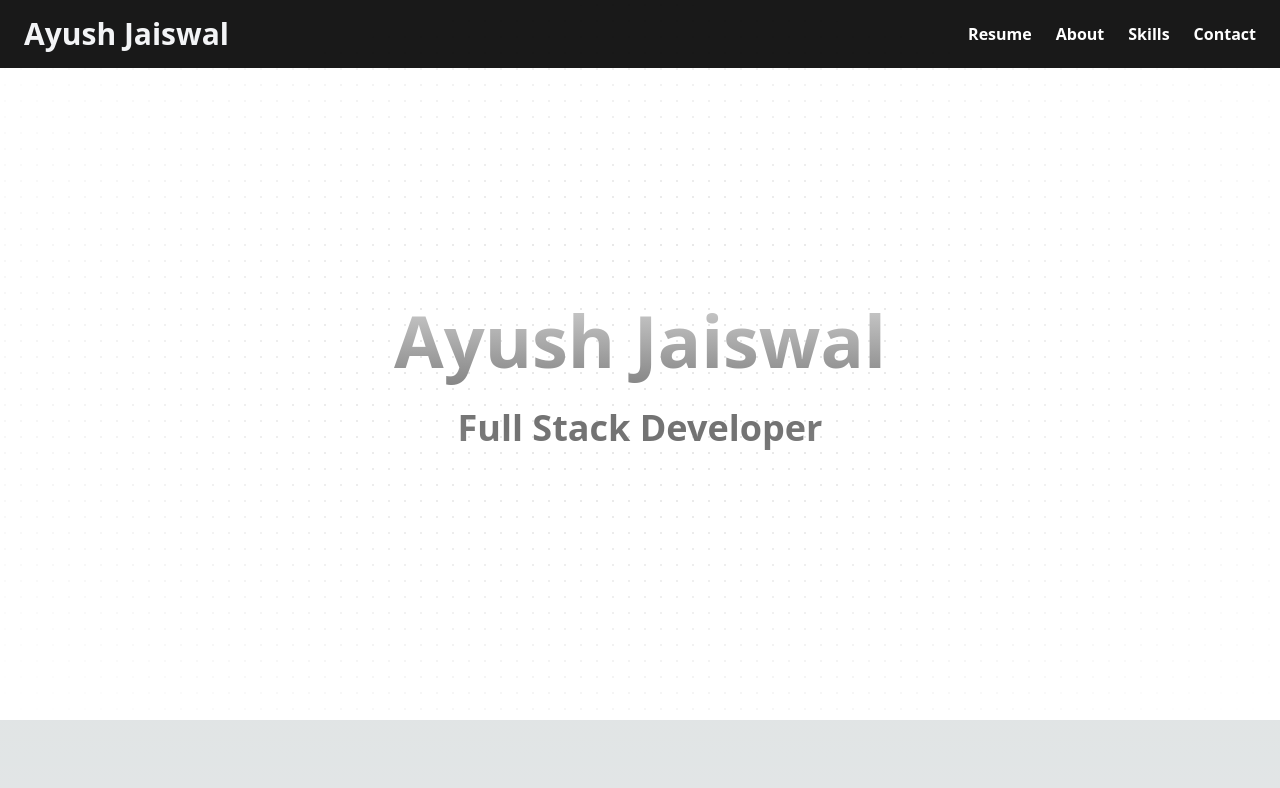
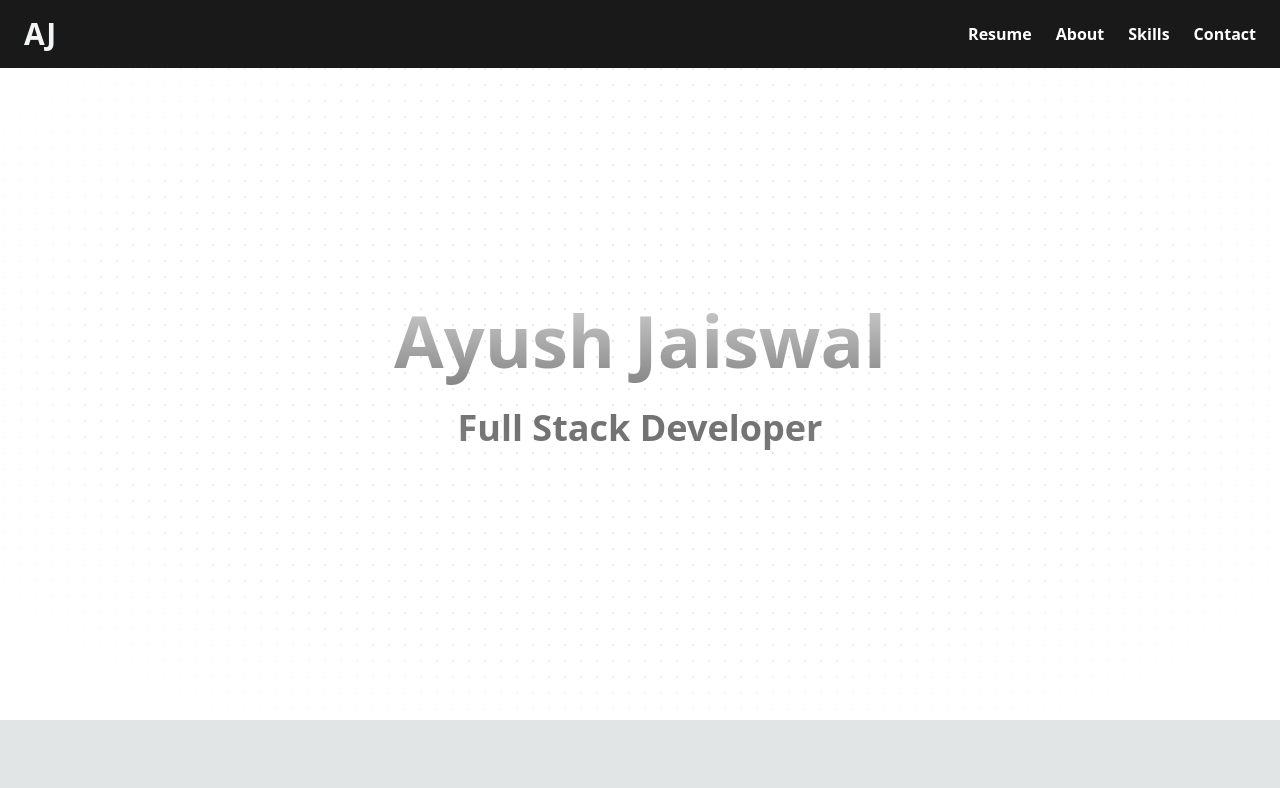
Before and after one commit to soulmini/AyushPortfolio, a Next.js app: page / in a window 1280 px wide. Shown: the top 788 px of the page. Built offline with nearby package versions, Linux system fonts and the light colour scheme.

Commit message:
add resume

```diff
--- a/src/pages/components/Navbar.tsx
+++ b/src/pages/components/Navbar.tsx
@@ -5,7 +5,7 @@
     <div className="bg-black bg-opacity-90 py-4 px-6 fixed top-0 w-full z-50">
       <div className="flex items-center justify-between">
         <h1 className="text-2xl md:text-3xl font-bold text-gray-100 hover:text-gray-400 transition duration-300">
-          Ayush Jaiswal
+          AJ
         </h1>
         <div className="flex items-center space-x-6">
           <Link href="/">
--- a/src/pages/components/Resume.tsx
+++ b/src/pages/components/Resume.tsx
@@ -1,22 +1,21 @@
-"use client";
 import React from "react";
 
 function Resume() {
+  const handleDownload = () => {
+    // Add functionality to trigger the download
+    window.location.href = "https://drive.google.com/file/d/1o9GoZrXjeXHOYFogjqw139JZl_vQzrBv/view?usp=drivesdk"; // Replace with your actual resume link
+  };
+
   return (
     <div className="flex justify-center ">
       <button
         className="bg-white text-black py-2 px-4 rounded-lg shadow hover:bg-gray-200 transition-colors duration-300"
-                onClick={() => {
-                // Add functionality to trigger the download
-                window.open("https://example.com/resume.pdf"); // Replace with your actual resume link
-                }}
+        onClick={handleDownload}
       >
         Download Resume
       </button>
     </div>
-
   );
 }
 
-
-export default Resume
+export default Resume;
```
Also changed, not shown: 1 other file (tests, documents, lock files or other folders). Lines whose indentation alone changed are shown as unchanged.
